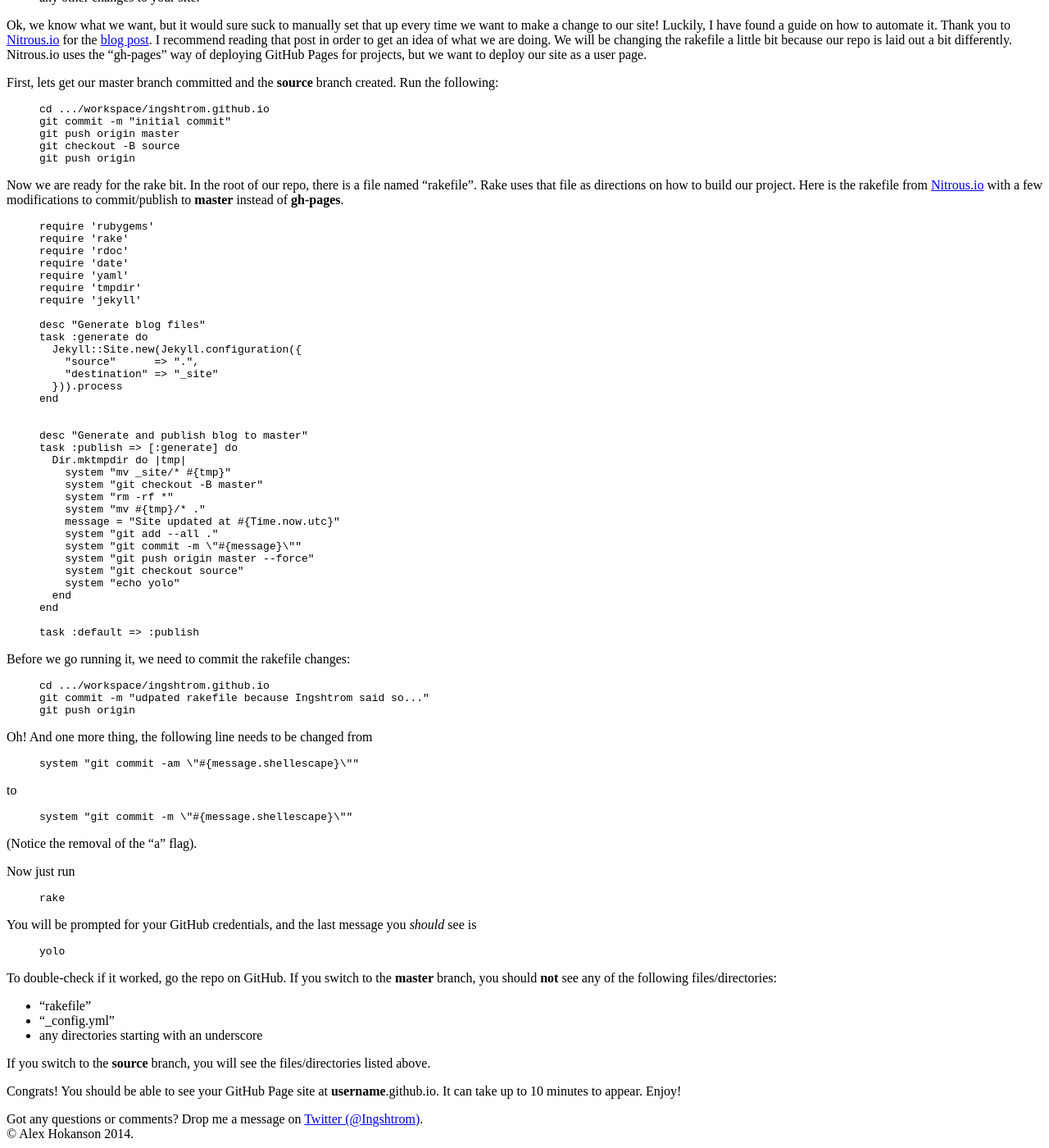
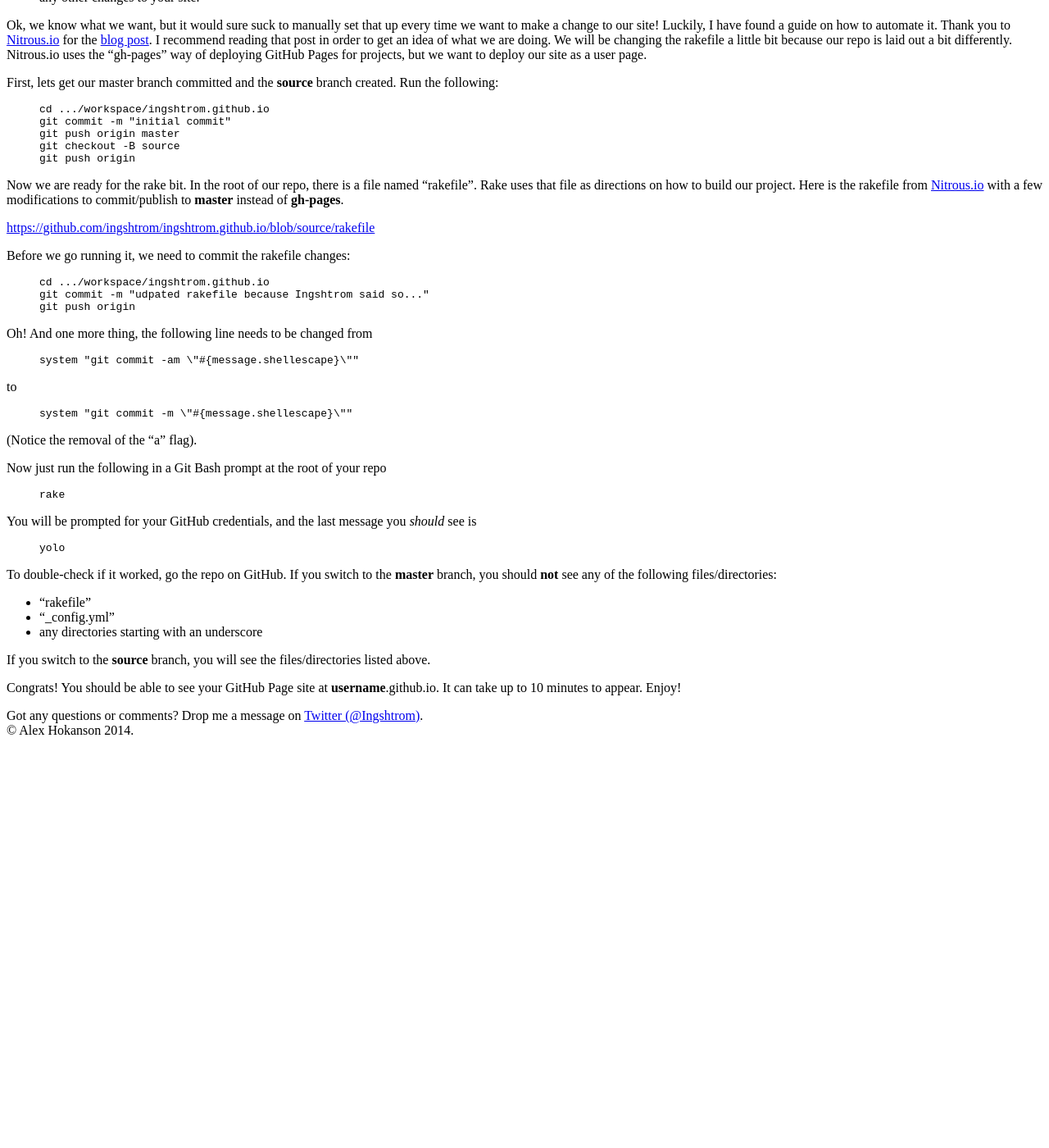
Before and after one commit to ingshtrom/ingshtrom.github.io.bak, a Jekyll site: the page built from _posts/2014-4-27-jekyll-from-start-to-finish.markdown, in a window 1280 px wide and 1400 px high, scrolled down 1750 px. Shown: the whole window at 82% size. Built offline with Jekyll 4.4.1, drawn with Linux system fonts in a browser that asks for light colours; Markdown is read by kramdown in place of the engine named in the settings; after the commit the page ends 2658 px from its top, so only the background shows below that.

Commit message:
updated fstf-jekyll to reference rakefile

```diff
--- a/_posts/2014-4-27-jekyll-from-start-to-finish.markdown
+++ b/_posts/2014-4-27-jekyll-from-start-to-finish.markdown
@@ -104,42 +104,7 @@ git push origin
 
 Now we are ready for the rake bit. In the root of our repo, there is a file named "rakefile". Rake uses that file as directions on how to build our project. Here is the rakefile from [Nitrous.io][nitrous-jekyll-guide] with a few modifications to commit/publish to __master__ instead of __gh-pages__.
 
-{% highlight ruby %}
-require 'rubygems'
-require 'rake'
-require 'rdoc'
-require 'date'
-require 'yaml'
-require 'tmpdir'
-require 'jekyll'
-
-desc "Generate blog files"
-task :generate do
-  Jekyll::Site.new(Jekyll.configuration({
-    "source"      => ".",
-    "destination" => "_site"
-  })).process
-end
-
-
-desc "Generate and publish blog to master"
-task :publish => [:generate] do
-  Dir.mktmpdir do |tmp|
-    system "mv _site/* #{tmp}"
-    system "git checkout -B master"
-    system "rm -rf *"
-    system "mv #{tmp}/* ."
-    message = "Site updated at #{Time.now.utc}"
-    system "git add --all ."
-    system "git commit -m \"#{message}\""
-    system "git push origin master --force"
-    system "git checkout source"
-    system "echo yolo"
-  end
-end
-
-task :default => :publish
-{% endhighlight %}
+[https://github.com/ingshtrom/ingshtrom.github.io/blob/source/rakefile](https://github.com/ingshtrom/ingshtrom.github.io/blob/source/rakefile)
 
 Before we go running it, we need to commit the rakefile changes:
 
@@ -162,7 +127,7 @@ system "git commit -m \"#{message.shellescape}\""
 {% endhighlight %}
 (Notice the removal of the "a" flag).
 
-Now just run
+Now just run the following in a Git Bash prompt at the root of your repo
 
 {% highlight bash %}
 rake
```
